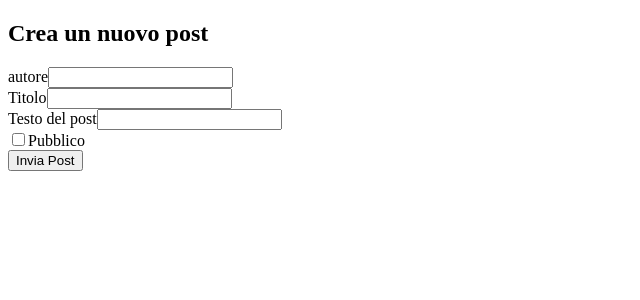
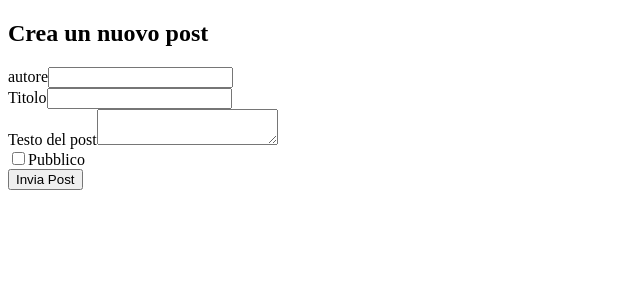
Before and after one commit to Ivanaricci/react-post-form, a React app: page / in a window 1280 px wide. Shown: the top 300 px of the page, without its empty margins (0-640 px from the left). Built offline with nearby package versions, Linux system fonts and the light colour scheme; the HTML template or start-up script is replaced by a standard one.

Commit message:
[FIX] Fix textarea

```diff
--- a/src/components/PostForm.jsx
+++ b/src/components/PostForm.jsx
@@ -32,10 +32,10 @@ const postForm = () => {
                     <label htmlFor="" className="form-label">
                         Testo del post
                     </label>
-                    <input
-                        name='body'
-                        type="text"
-                        className="form-control" />
+                    <textarea
+                        name="body"
+                        id=""
+                        className="form-control"></textarea>
                 </div>
 
                 <div className="mb-3 form-check">
```
